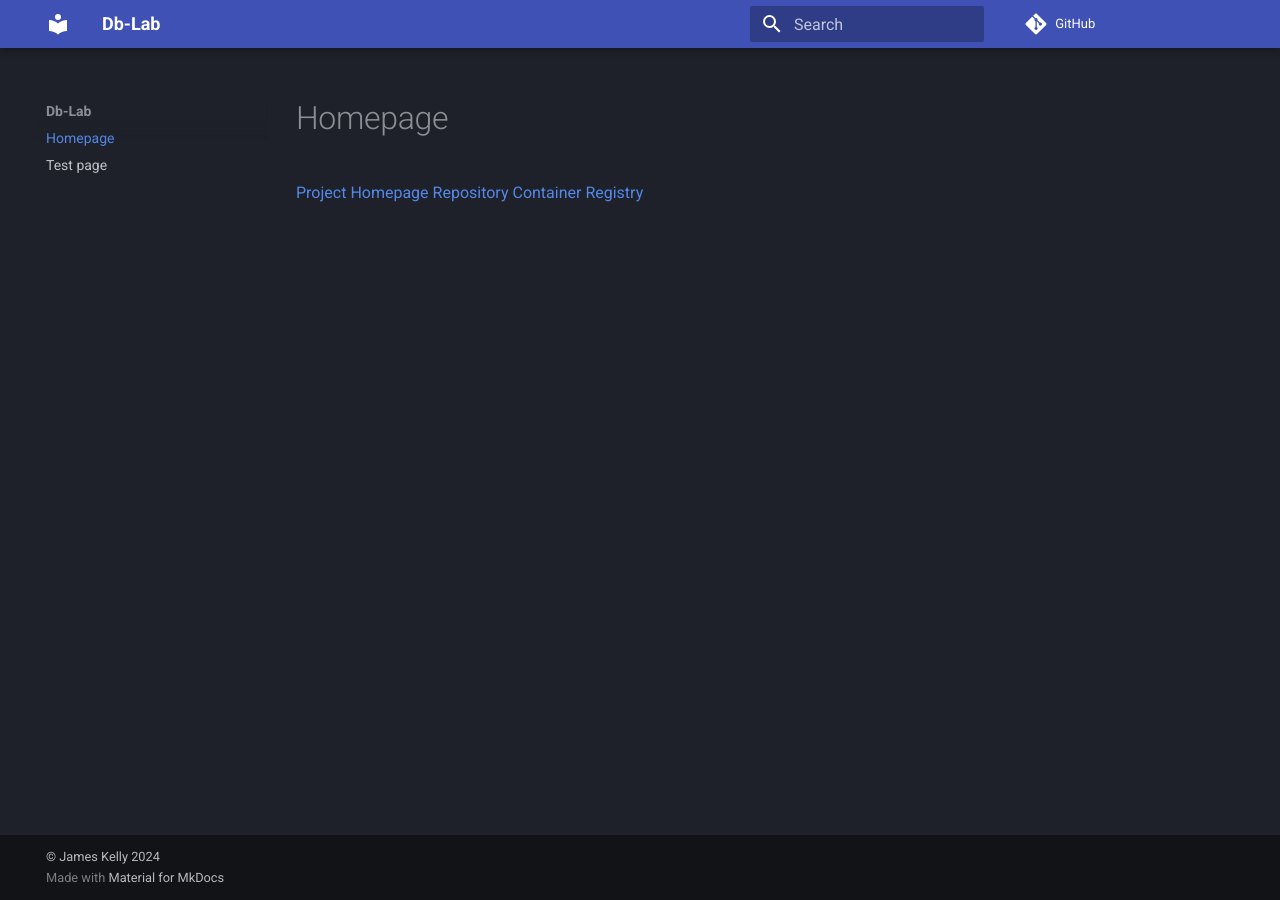
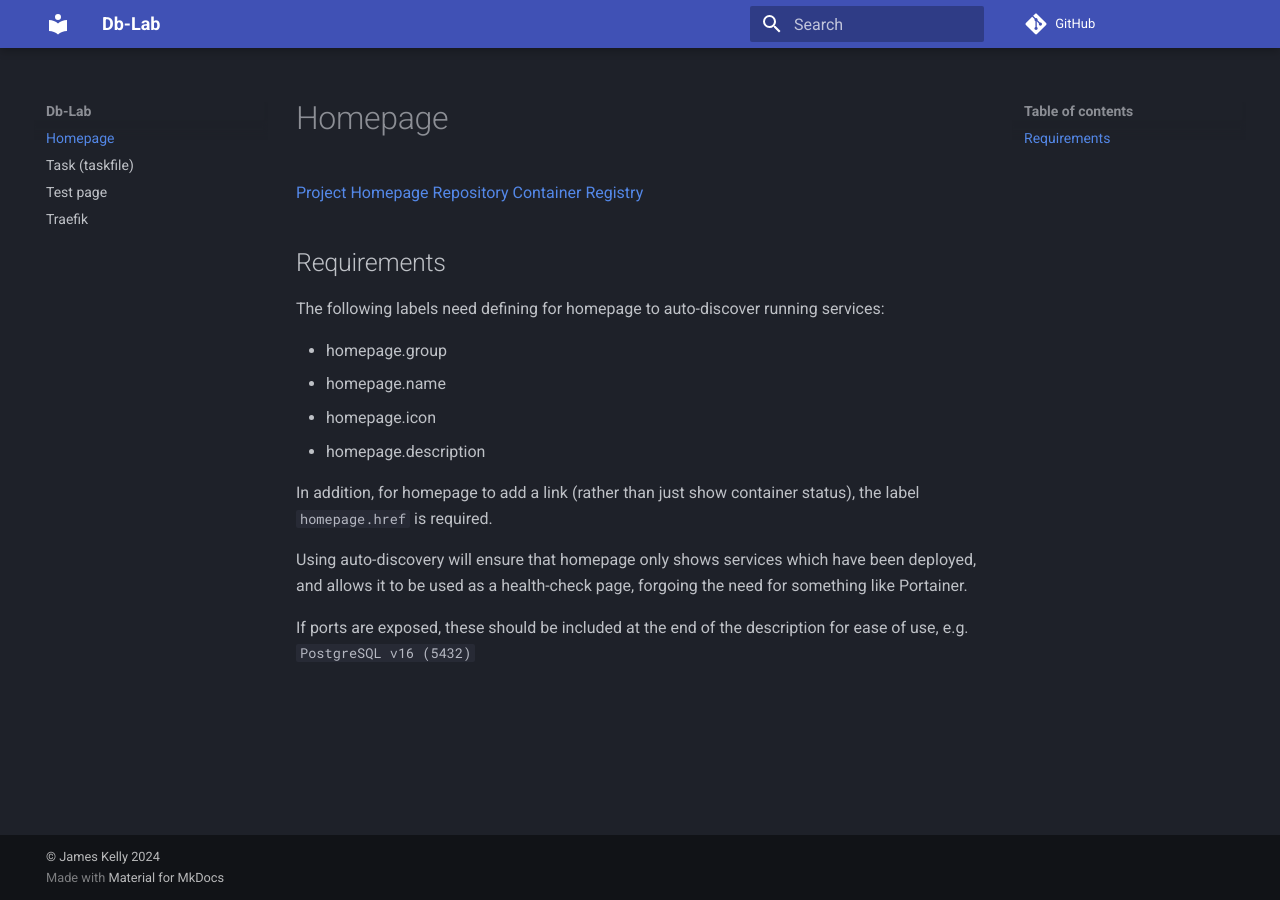
Before and after one commit to jamesdkelly88/db-lab, an MkDocs documentation site: the page built from docs/homepage.md, in a window 1280 px wide. Built offline with MkDocs 1.6.1 and Material for MkDocs 9.7.7, drawn with Linux system fonts in a browser that asks for light colours; comment, search, counter and statistics services are not loaded.

Commit message:
adding traefik updating networks all-up task

```diff
--- a/docs/homepage.md
+++ b/docs/homepage.md
@@ -3,3 +3,18 @@
 [Project Homepage](https://gethomepage.dev/)
 [Repository](https://github.com/gethomepage/homepage)
 [Container Registry](https://ghcr.io/gethomepage/homepage)
+
+## Requirements
+
+The following labels need defining for homepage to auto-discover running services:
+
+- homepage.group
+- homepage.name
+- homepage.icon
+- homepage.description
+
+In addition, for homepage to add a link (rather than just show container status), the label `homepage.href` is required.
+
+Using auto-discovery will ensure that homepage only shows services which have been deployed, and allows it to be used as a health-check page, forgoing the need for something like Portainer.
+
+If ports are exposed, these should be included at the end of the description for ease of use, e.g. `PostgreSQL v16 (5432)`
```
Also changed, not shown: README.md (+1 -10 lines), Taskfile.yml (+13 -1 lines), docs/task.md (added, +17 -0 lines), docs/traefik.md (added, +8 -0 lines), 7 other files.
